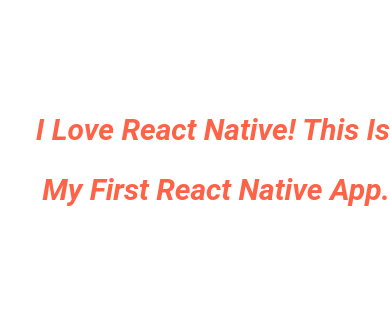
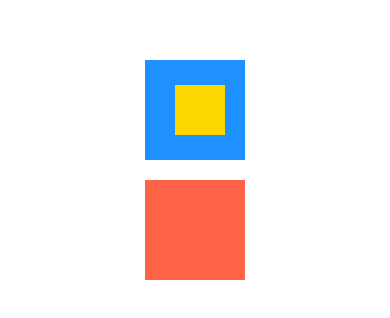
Before and after one commit to benNjogu/DoneWithIt, a React Native app: screen / in a window 390 px wide. Shown: the part 262-580 px from the top of the page. Built offline with nearby package versions, Linux system fonts and the light colour scheme.

Commit message:
Padding and Margins

```diff
--- a/App.js
+++ b/App.js
@@ -7,26 +7,37 @@ export default function App() {
   return (
     <View
       style={{
-        flex: 1,
         justifyContent: "center",
         alignItems: "center",
+        flex: 1,
       }}
     >
-      <Text
+      <View
         style={{
-          fontSize: 30,
-          fontFamily: "Roboto",
-          fontStyle: "italic",
-          fontWeight: "bold",
-          color: "tomato",
-          textTransform: "capitalize",
-          //textDecorationLine: "line-through",
-          textAlign: "right",
-          lineHeight: 60,
+          backgroundColor: "dodgerblue",
+          width: 100,
+          height: 100,
+          padding: 25,
+          paddingHorizontal: 10,
+          paddingLeft: 30,
+          margin: 20,
         }}
       >
-        I Love React Native! This is my first React Native App.
-      </Text>
+        <View
+          style={{
+            backgroundColor: "gold",
+            width: 50,
+            height: 50,
+          }}
+        ></View>
+      </View>
+      <View
+        style={{
+          backgroundColor: "tomato",
+          width: 100,
+          height: 100,
+        }}
+      ></View>
     </View>
   );
 }
```
